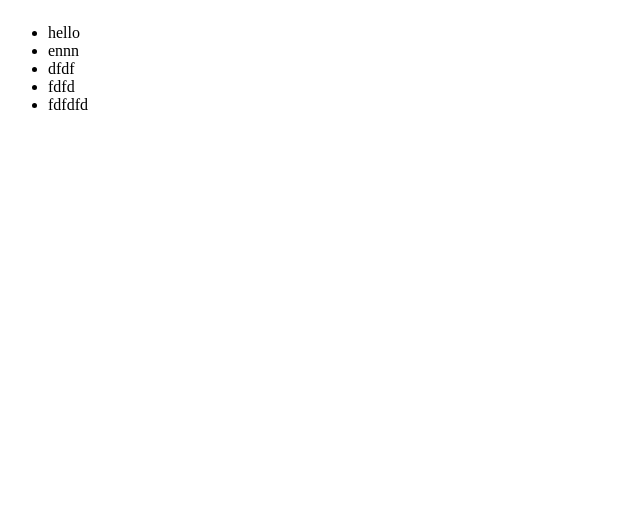
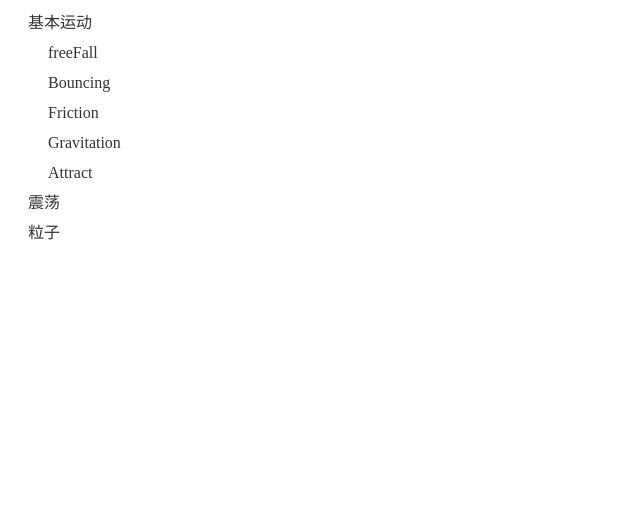
Before and after one commit to lokialone/p5, a website: page app/index.html in a window 1280 px wide. Shown: the whole page, without its empty margins (0-640 px from the left). Drawn offline with Linux system fonts and the light colour scheme.

Commit message:
sidebaar

```diff
--- a/app/index.html
+++ b/app/index.html
@@ -6,6 +6,32 @@
   <meta http-equiv="X-UA-Compatible" content="ie=edge">
   <title>Document</title>
   <style>
+      html{
+        height: 100%;
+      }
+      ul {
+        list-style: none;
+        margin: 0;
+        padding: 0;
+        height: 100%;
+      }
+      a{
+        text-decoration: none;
+        color: #333;
+      }
+      .nav{
+        padding-left: 10px
+      }
+      .nav-item{
+        padding-left: 10px;
+      }
+      .nav-item a{
+        height: 30px;
+        line-height: 30px;
+      }
+      .sub-nav{
+        padding-left: 20px;
+      }
       .container{
         display: flex;
         width: 100%;
@@ -14,7 +40,9 @@
       }
       .left-bar{
         width: 200px;
-    height: 100%;
+        height: 500px;
+        font-size: 16px;
+        color:white;
       }
       .content{
         flex: 1;
@@ -24,12 +52,21 @@
 </head>
 <body class="container">
 <aside class="left-bar">
-<ul>
-  <li>hello</li>
-  <li>ennn</li>
-  <li>dfdf</li>
-  <li>fdfd</li>
-  <li>fdfdfd</li>
+<ul class="nav">
+  <li class="nav-item">
+    <a href="#">基本运动</a>
+    <ul class="sub-nav">
+        <li><a href="#/freeFall">freeFall</a></li>
+        <li><a href="#/Bouncing">Bouncing</a></li>
+        <li><a href="#/Friction">Friction</a></li>
+        <li><a href="#/Gravitation">Gravitation</a></li>
+        <li><a href="#/Attract">Attract</a></li>
+    </ul>
+  </li>
+  <li class="nav-item"><a href="">震荡</a></li>
+  <li class="nav-item"><a href="">粒子</a></li>
+  <li class="nav-item"><a href=""></a></li>
+  <li class="nav-item"><a href=""></a></li>
 </ul>
 </aside>
 <content class="content">
--- a/app/style/base.scss
+++ b/app/style/base.css
@@ -1,3 +1,9 @@
+html{
+  height: 100%;
+}
+ul {
+  list-style: none
+}
 .container{
   display: flex;
   width: 100%;
@@ -5,8 +11,9 @@
   height: 100%;
 }
 .left-bar{
-  width: 80px;
+  width: 200px;
   height: 100%;
+  background: rgb(101,20,221);
 }
 .content{
   flex: 1;
--- a/webpack.config.js
+++ b/webpack.config.js
@@ -8,8 +8,8 @@ const pkg = require('./package.json');
 const PATHS = {
 	app: path.join(__dirname,'app/index.js'),
 	build: path.join(__dirname,'build'),
-	// style: path.join(__dirname,'app/style/base.scss')
-	// vendor: Object.keys(pkg.dependencies)
+	style: path.join(__dirname,'app/style/base.scss'),
+	vendor: Object.keys(pkg.dependencies)
 }
 
 const common = {
```
Also changed, not shown: package.json (+5 -3 lines), 2 other files. Lines whose indentation alone changed are shown as unchanged.
